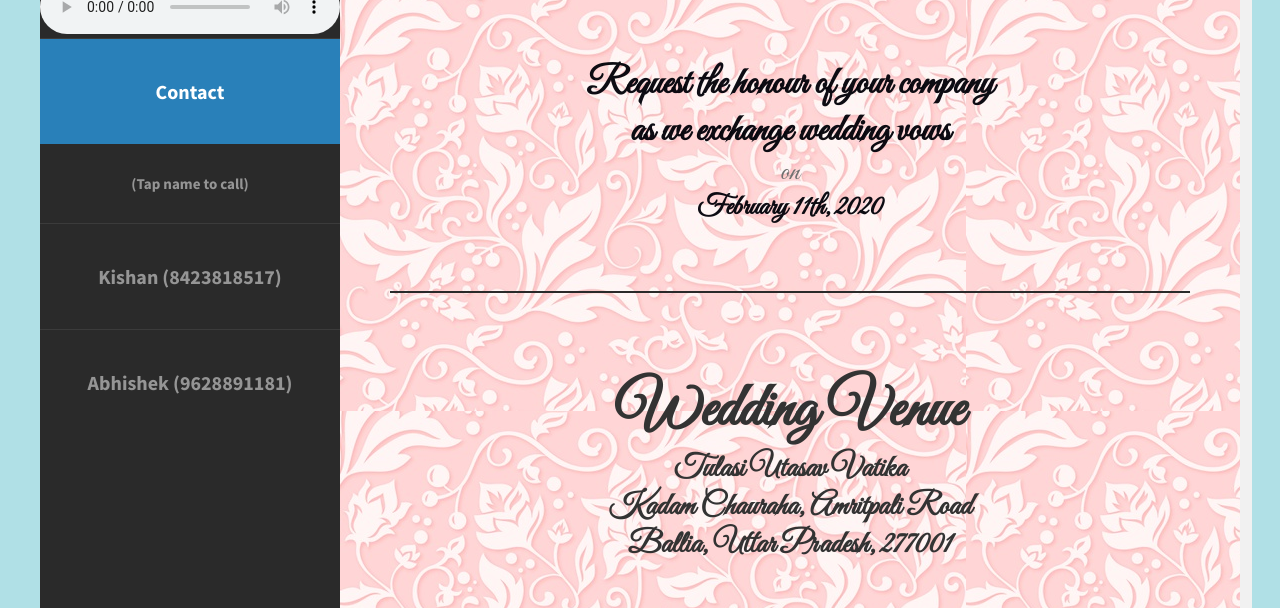
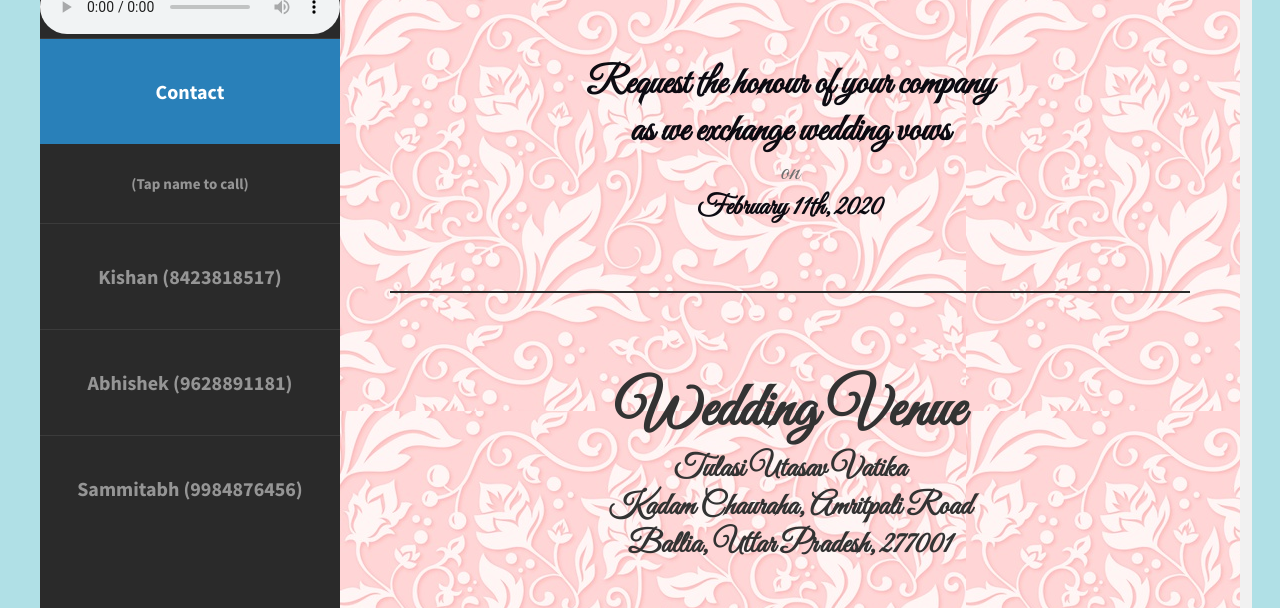
Before and after one commit to SumitShyam01/invitation, a plain HTML site: page index.html in a window 1280 px wide. Shown: the part 429-1037 px from the top of the page. Drawn offline with Linux system fonts and the light colour scheme.

Commit message:
contact update

```diff
--- a/index.html
+++ b/index.html
@@ -37,6 +37,7 @@
 				<li class="current_page_item"><a href="#" accesskey="1" title="">Contact</a><span style="font-size: 15px; ">(Tap name to call)</span></li>
 				<li><a href="tel:08423818517" accesskey="2" title="">Kishan (8423818517)</a></li>
 				<li><a href="tel:09628891181" accesskey="3" title="">Abhishek (9628891181)</a></li>
+				<li><a href="tel:09984876456" accesskey="3" title="">Sammitabh (9984876456)</a></li>
 			</ul>
 		</div>
 	</div>
```
